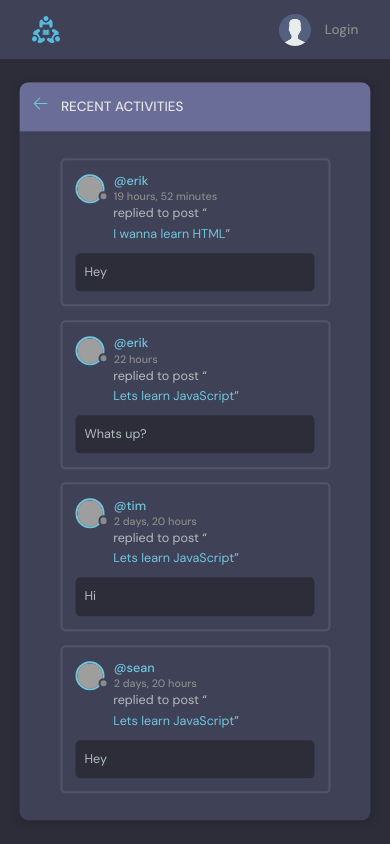
After one commit to seanandersxn/Discord-Clone, a Django app: page /activity/ in a window 390 px wide. The commit adds this page. Run offline with Django 5.2, Linux system fonts and the light colour scheme; data comes from the database, SQL or seed files in the repository; grey boxes are pictures that could not be loaded.

Commit message:
Added Mobile Responsive Functionality and Added Mobile View Only Topics and Activity Pages

```diff
--- /dev/null
+++ b/studybuddy/base/templates/base/activity.html
@@ -0,0 +1,69 @@
+{% extends 'main.html' %}
+{% block content %}
+    <main class="layout">
+      <div class="container">
+        <div class="layout__box">
+          <div class="layout__boxHeader">
+            <div class="layout__boxTitle">
+              <a href="{% url 'home' %}">
+                <svg version="1.1" xmlns="http://www.w3.org/2000/svg" width="32" height="32" viewBox="0 0 32 32">
+                  <title>arrow-left</title>
+                  <path
+                    d="M13.723 2.286l-13.723 13.714 13.719 13.714 1.616-1.611-10.96-10.96h27.625v-2.286h-27.625l10.965-10.965-1.616-1.607z"
+                  ></path>
+                </svg>
+              </a>
+              <h3>Recent Activities</h3>
+            </div>
+          </div>
+
+          <div class="activities-page layout__body">
+
+            {% for message in room_messages %}
+    <div class="activities__box">
+      <div class="activities__boxHeader roomListRoom__header">
+        <a href="{% url 'user-profile' message.user.id %}" class="roomListRoom__author">
+          <div class="avatar avatar--small">
+            <img src="https://randomuser.me/api/portraits/women/11.jpg" />
+          </div>
+          <p>
+            @{{message.user}}
+            <span>{{message.created|timesince}}</span>
+          </p>
+        </a>
+        {% if request.user == message.user %}
+        <div class="roomListRoom__actions">
+          <a href="{% url 'delete-message' message.id %}">
+            <svg
+              version="1.1"
+              xmlns="http://www.w3.org/2000/svg"
+              width="32"
+              height="32"
+              viewBox="0 0 32 32"
+            >
+              <title>remove</title>
+              <path
+                d="M27.314 6.019l-1.333-1.333-9.98 9.981-9.981-9.981-1.333 1.333 9.981 9.981-9.981 9.98 1.333 1.333 9.981-9.98 9.98 9.98 1.333-1.333-9.98-9.98 9.98-9.981z"
+              ></path>
+            </svg>
+          </a>
+        </div>
+        {% endif %}
+      </div>
+      <div class="activities__boxContent">
+        <p>
+          replied to post “<a href="{% url 'room' message.room.id %}">{{message.room}}</a
+          >”
+        </p>
+        <div class="activities__boxRoomContent">
+            {{message}}
+        </div>
+      </div>
+    </div>
+    {% endfor %}
+
+          </div>
+        </div>
+      </div>
+    </main>
+{% endblock content %}
--- a/studybuddy/base/templates/base/delete.html
+++ b/studybuddy/base/templates/base/delete.html
@@ -33,5 +33,4 @@
             </div>
         </div>
     </main>
-    <!-- <script src="script.js"></script> -->
 {% endblock content %}
--- a/studybuddy/base/templates/base/room.html
+++ b/studybuddy/base/templates/base/room.html
@@ -141,5 +141,4 @@
     <!--  End -->
   </div>
 </main>
-<script src="script.js"></script>
 {% endblock content %}
--- a/studybuddy/base/templates/base/topics_component.html
+++ b/studybuddy/base/templates/base/topics_component.html
@@ -12,7 +12,7 @@
       </li>
       {% endfor %}
     </ul>
-    <a class="btn btn--link" href="topics.html">
+    <a class="btn btn--link" href="{% url 'topics' %}">
       More
       <svg
         version="1.1"
--- a/studybuddy/base/urls.py
+++ b/studybuddy/base/urls.py
@@ -13,4 +13,6 @@ urlpatterns = [
     path('delete-room/<str:pk>/', views.deleteRoom, name="delete-room"),
     path('delete-message/<str:pk>/', views.deleteMessage, name="delete-message"),
     path('update-user/', views.updateUser, name="update-user"),
+    path('topics/', views.topicsPage, name="topics"),
+    path('activity/', views.activityPage, name="activity"),
 ]
--- a/studybuddy/base/views.py
+++ b/studybuddy/base/views.py
@@ -70,7 +70,7 @@ def home(request):
         Q(description__icontains=q)
         )
 
-    topics = Topic.objects.all()
+    topics = Topic.objects.all()[0:5]
     room_count = rooms.count();
     room_messages = Message.objects.filter(Q(room__topic__name__icontains=q))
 
@@ -163,6 +163,7 @@ def deleteRoom(request, pk):
 
     return render(request, 'base/delete.html', {'obj':room})
 
+
 @login_required(login_url='login')
 def deleteMessage(request, pk):
     message = Message.objects.get(id=pk)
@@ -175,6 +176,7 @@ def deleteMessage(request, pk):
         return redirect('home')
 
     return render(request, 'base/delete.html', {'obj': message})
+
 
 @login_required(login_url='login')
 def updateUser(request):
@@ -189,3 +191,15 @@ def updateUser(request):
 
     context = {'form': form}
     return render(request, 'base/update-user.html', context)
+
+
+def topicsPage(request):
+    q = request.GET.get('q') if request.GET.get('q') != None else ''
+    topics = Topic.objects.filter(name__icontains=q)
+    context = {'topics': topics}
+    return render(request, 'base/topics.html', context)
+
+def activityPage(request):
+    room_messages = Message.objects.all()
+    context = {'room_messages': room_messages}
+    return render(request, 'base/activity.html',context)
```
Also changed, not shown: studybuddy/base/templates/base/home.html (+4 -4 lines), studybuddy/base/templates/base/topics.html (added, +47 -0 lines).
